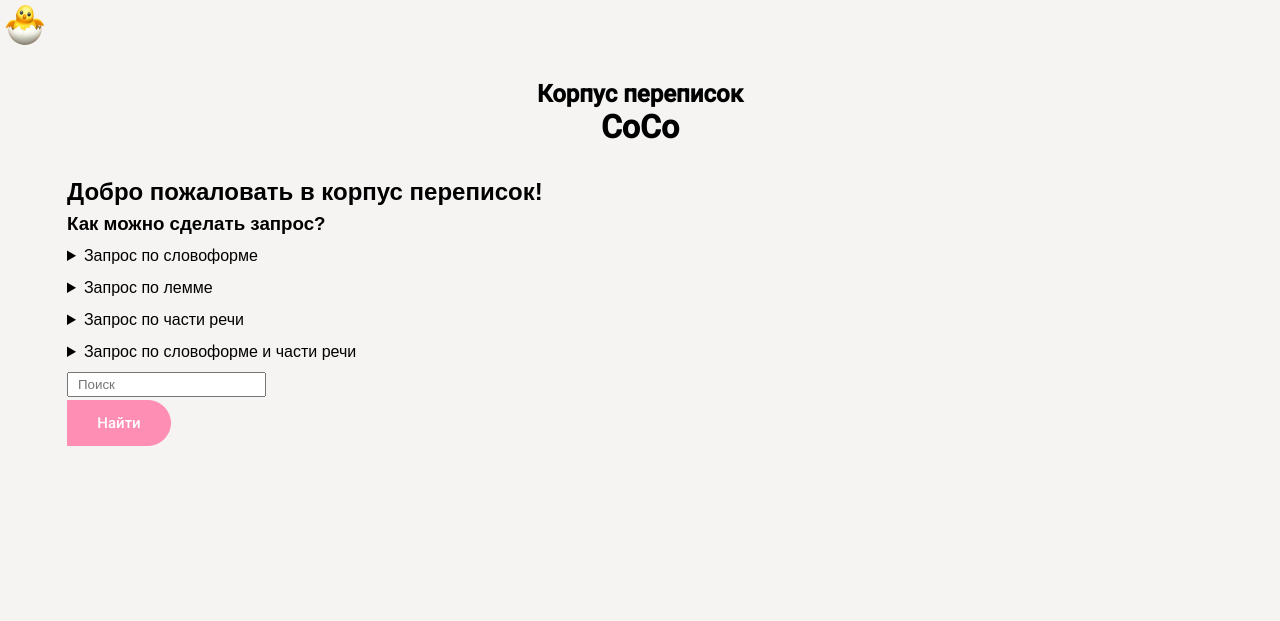
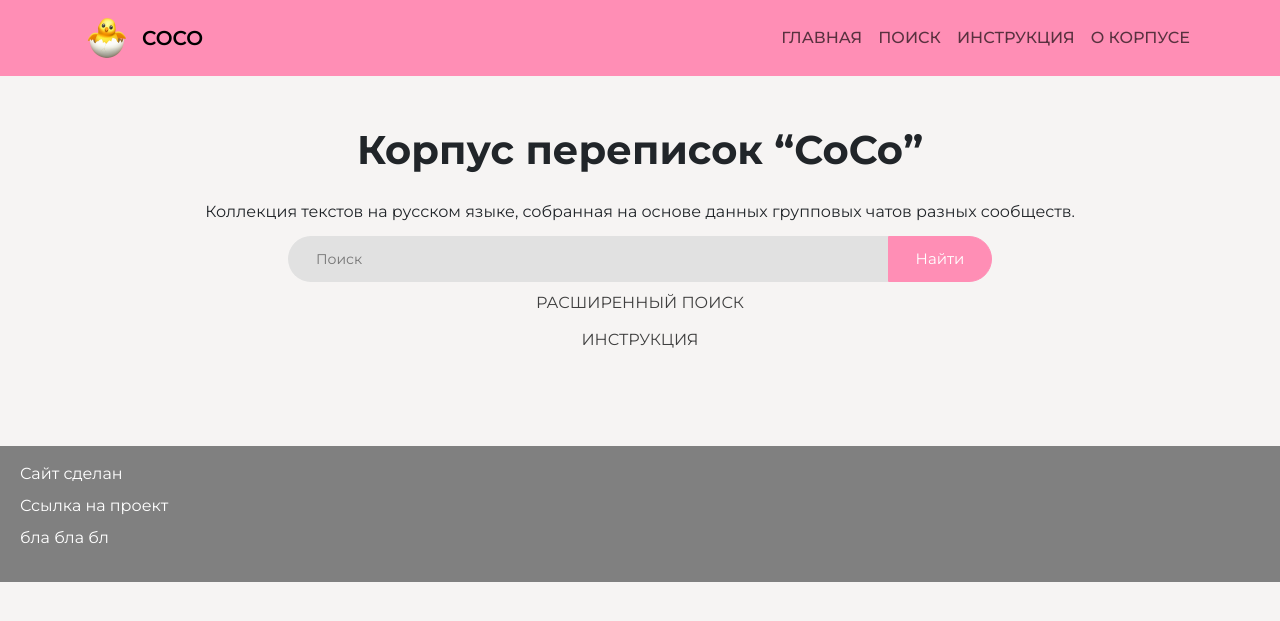
Before and after one commit to FoxyQu/CoCo, a Flask app: page / in a window 1280 px wide. Shown: the top 621 px of the page. Run offline with Flask 3, Linux system fonts and the light colour scheme; some libraries are stand-ins or nearby versions.

Commit message:
Add files via upload

```diff
--- /dev/null
+++ b/templates/base.html
@@ -0,0 +1,49 @@
+<!DOCTYPE html>
+<html lang="en">
+<head>
+    <meta charset="UTF-8">
+    <title>CoCo</title>
+    <link href="https://fonts.googleapis.com/css2?family=Roboto:ital,wght@0,300;0,500;1,300&display=swap" rel="stylesheet">
+    <link rel="preconnect" href="https://fonts.googleapis.com">
+    <link rel="preconnect" href="https://fonts.gstatic.com" crossorigin>
+    <link href="https://fonts.googleapis.com/css2?family=Montserrat:ital,wght@0,100..900;1,100..900&display=swap" rel="stylesheet">
+    <link rel="stylesheet" type="text/css" href="../static/css/style.css">
+    <link href="https://cdn.jsdelivr.net/npm/bootstrap@5.3.0/dist/css/bootstrap.min.css" rel="stylesheet">
+    <script src="https://cdn.jsdelivr.net/npm/@joeattardi/emoji-button@4.6.2/dist/index.min.js"></script>
+</head>
+<body>
+<nav class="navbar navbar-expand-lg">
+  <div class="container">
+      <a class="navbar-brand" href="/"><img class="logo" src="static/logo.png" alt="логотип проекта - цыпленок">COCO</a>
+  <button class="navbar-toggler" type="button" data-toggle="collapse" data-target="#navbarNav" aria-controls="navbarNav" aria-expanded="false" aria-label="Toggle navigation">
+    <span class="navbar-toggler-icon"></span>
+  </button>
+  <div class="collapse navbar-collapse" id="navbarNav">
+    <ul class="navbar-nav">
+        <li class="nav-item active">
+        <a class="nav-link" href="/">ГЛАВНАЯ</a>
+      </li>
+      <li class="nav-item active">
+        <a class="nav-link" href="/search">ПОИСК</a>
+      </li>
+      <li class="nav-item">
+        <a class="nav-link" href="/instruction">ИНСТРУКЦИЯ</a>
+      </li>
+      <li class="nav-item">
+        <a class="nav-link" href="/info">О КОРПУСЕ</a>
+      </li>
+    </ul>
+  </div>
+  </div>
+</nav>
+{% block content %}{% endblock %}
+
+<div class="footer">
+    <p>        Сайт сделан
+</p>
+        <p>Ссылка на проект</p>
+<p>        бла бла бл
+</p>
+</div>
+</body>
+</html>
--- a/templates/index.html
+++ b/templates/index.html
@@ -1,76 +1,19 @@
-<!DOCTYPE html>
-<html lang="en">
-<head>
-    <meta charset="UTF-8">
-    <title>CoCo</title>
-    <link href="https://fonts.googleapis.com/css2?family=Roboto:ital,wght@0,300;0,500;1,300&display=swap" rel="stylesheet">
-<link rel="stylesheet" type="text/css" href="../static/css/style.css">
-</head>
-<body>
-    <header class="header">
-        <img class="logo" src="static/logo.png" alt="логотип проекта - цыпленок">
-        <div class="text-container">
-            <h2>Корпус переписок</h2>
-            <h1>CoCo</h1>
+{% extends "base.html" %}
+{% block content %}
+<div class="container">
+            <h1 class="main-header">Корпус переписок “CoCo”</h1>
+            <p class="desc">Коллекция текстов на русском языке, собранная на основе данных групповых чатов разных сообществ.</p>
+    <form class="form-main" action="/res" method="get">
+        <div class="search-box">
+                    <input type="text" class="search" name="lemma-q" placeholder="Поиск"}>
+            <input type="submit" value="Найти" class="button">
+                </div>
+        <div>
+            <a href="/search" class="inctruction-link">РАСШИРЕННЫЙ ПОИСК</a>
         </div>
-    </header>
-
-    <section>
-        <div class="container">
-            <h2>Добро пожаловать в корпус переписок!</h2>
-            <h3>Как можно сделать запрос?</h3>
-            <details>
-                <summary> Запрос по словоформе</summary>
-                <p class="query_desc">Чтобы найти тексты с точной словоформой, введите нужную словоформу в двойных кавычках. Например:</p>
-                <p class="query_desc__example"><i>"невдупленыша"</i></p>
-            </details>
-
-
-            <details>
-                <summary> Запрос по лемме </summary>
-                    <p class="query_desc">Чтобы найти тексты с леммой, введите нужную лемму без кавчек. Например:</p>
-                    <p class="query_desc__example"><i>невдупленыш</i></p>
-            </details>
-
-           <details>
-            <summary>Запрос по части речи</summary>
-                <p class="query_desc">Чтобы найти тексты с определенной частью речи, введите условное обозначение нужной части речи (используйте обозначение <a href="https://universaldependencies.org/u/pos/">частей речи UD</a>). Например:</p>
-                <p class="query_desc__example"><i>NOUN</i></p>
-
-           </details>
-
-            <details>
-                <summary> Запрос по словоформе и части речи </summary>
-                    <p class="query_desc">Чтобы найти тексты со словоформой определенной части речи, введите словоформу в двойных кавычках, значк + и условное обозначение нужной части речи. Например:</p>
-                    <p class="query_desc__example"><i>"чиво"+ADV</i></p>
-            </details>
-
-            <form action="/res" method="get">
-                <input type="text" id="search" name="q" placeholder="Поиск" value={{q}}>
-                <input type="submit" class="button" value="Найти">
-            </form>
-            {% if q %}
-                <p>Ваш запрос: <i>{{q}}</i></p>
-            {% endif %}
-            {% if data %}
-                <p>Количество вхождений: <p class="query_desc__example">{{data[-1]}}</p></p>
-            {% endif %}
-            <p>{{res}}</p>
-            {% for example in data %}
-                <p class="query_desc__example">{{example[0]}}
-                    {{example[1] | safe }}
-                </p>
-                {% if example[2] %}
-                    <div class="meta_container">
-                        <p class="metadata">Соцсеть: {{example[2]}}</p>
-                        <p class="metadata">Название чата: {{example[3]}}</p>
-                        <p class="metadata">Тема чата: {{example[4]}}</p>
-                        <p class="metadata">Дата и время: {{example[5]}}</p>
-
-                    </div>
-                {% endif %}
-            {% endfor %}
+        <div>
+            <a href="/instruction" class="inctruction-link">ИНСТРУКЦИЯ</a>
         </div>
-    </section>
-</body>
-</html>
+    </form>
+</div>
+    {% endblock %}
```
Also changed, not shown: templates/info.html (added, +7 -0 lines), templates/instruction.html (added, +25 -0 lines), templates/results.html (added, +120 -0 lines), templates/search.html (added, +117 -0 lines).
